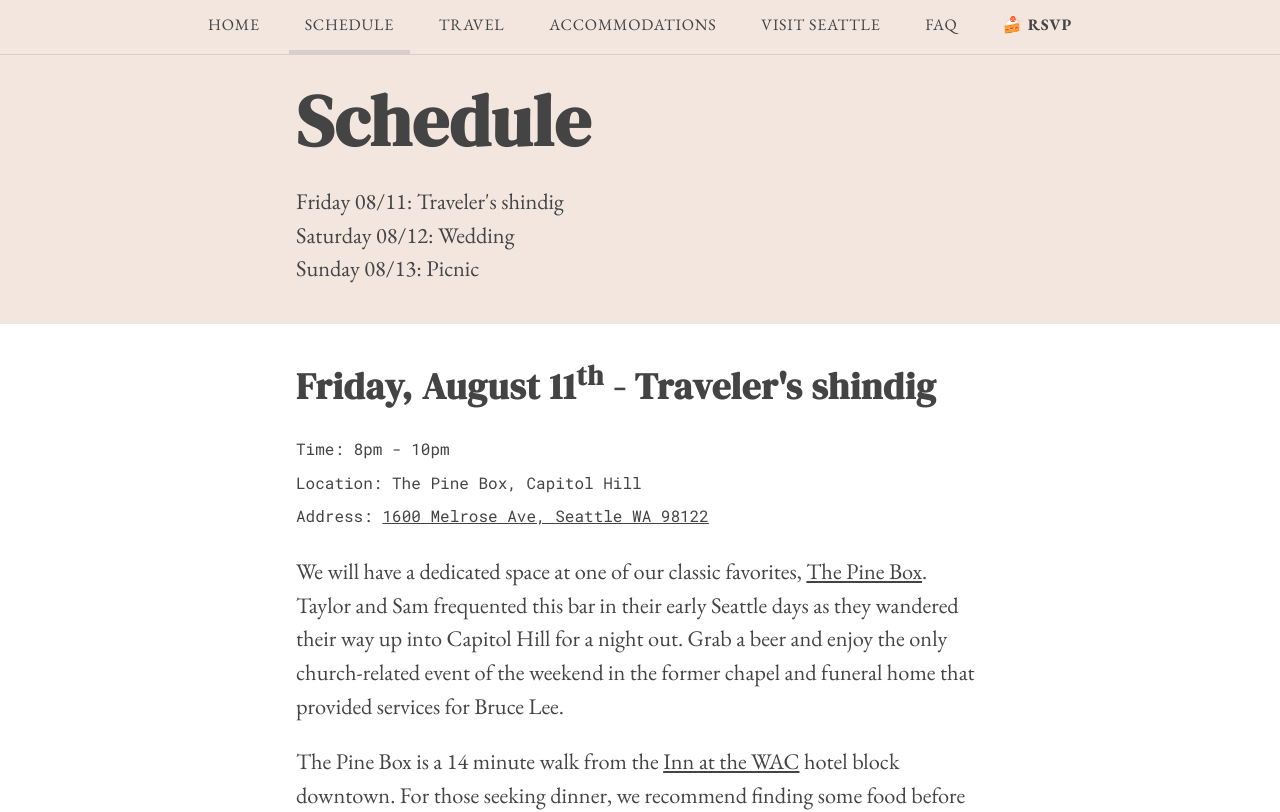
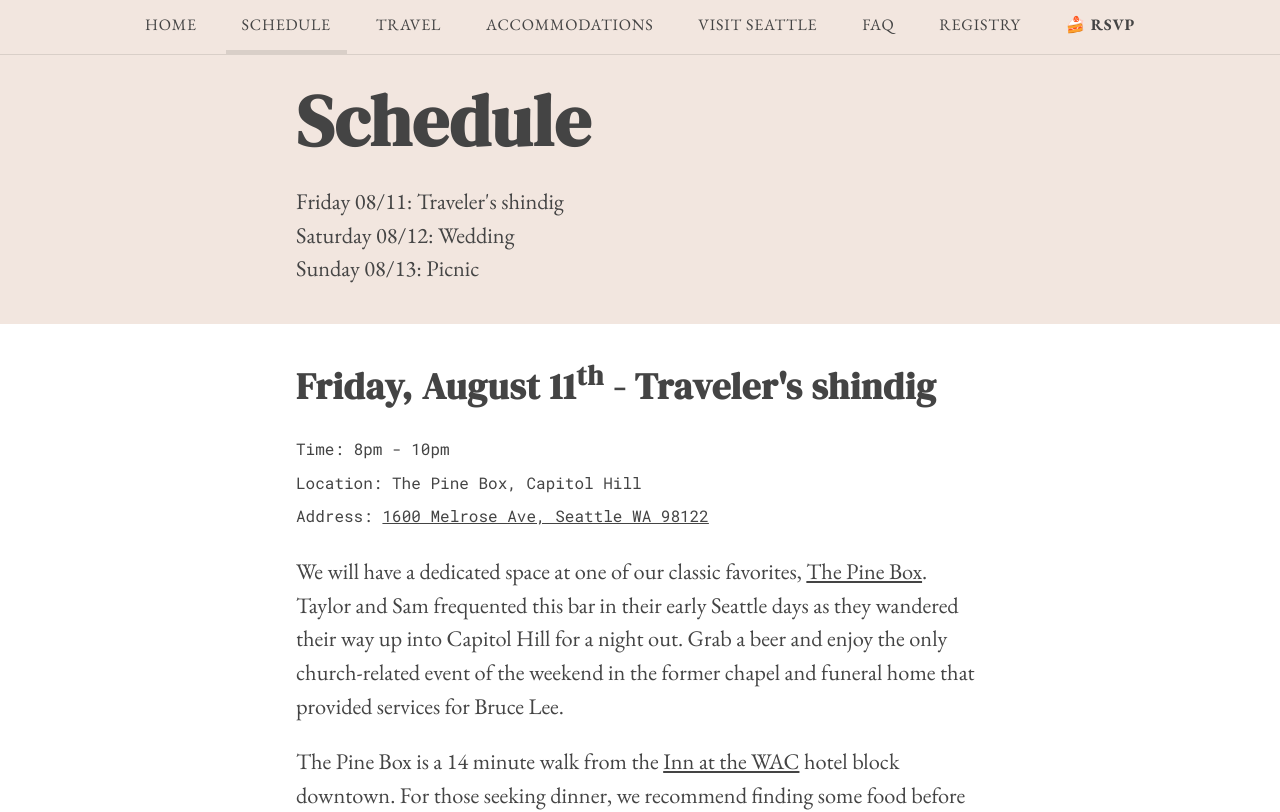
Before and after one commit to mapsam/tksm, a Next.js app: page /schedule in a window 1280 px wide. Shown: the top 812 px of the page. Built offline with nearby package versions, Linux system fonts and the light colour scheme.

Commit message:
registry on nav

```diff
--- a/components/Nav.tsx
+++ b/components/Nav.tsx
@@ -24,6 +24,7 @@ export default function Nav(props: any) : any {
       <NavLink href="/accommodations" children="ACCOMMODATIONS" clickAction={setIsOpen}/>
       <NavLink href="/seattle" children="VISIT SEATTLE" clickAction={setIsOpen}/>
       <NavLink href="/faq" children="FAQ" clickAction={setIsOpen}/>
+      <NavLink href="/registry" children="REGISTRY" clickAction={setIsOpen} />
       <NavLink href="/rsvp" children="🍰 RSVP" clickAction={setIsOpen} highlight={true} />
     </nav>
     </React.Fragment>
```
